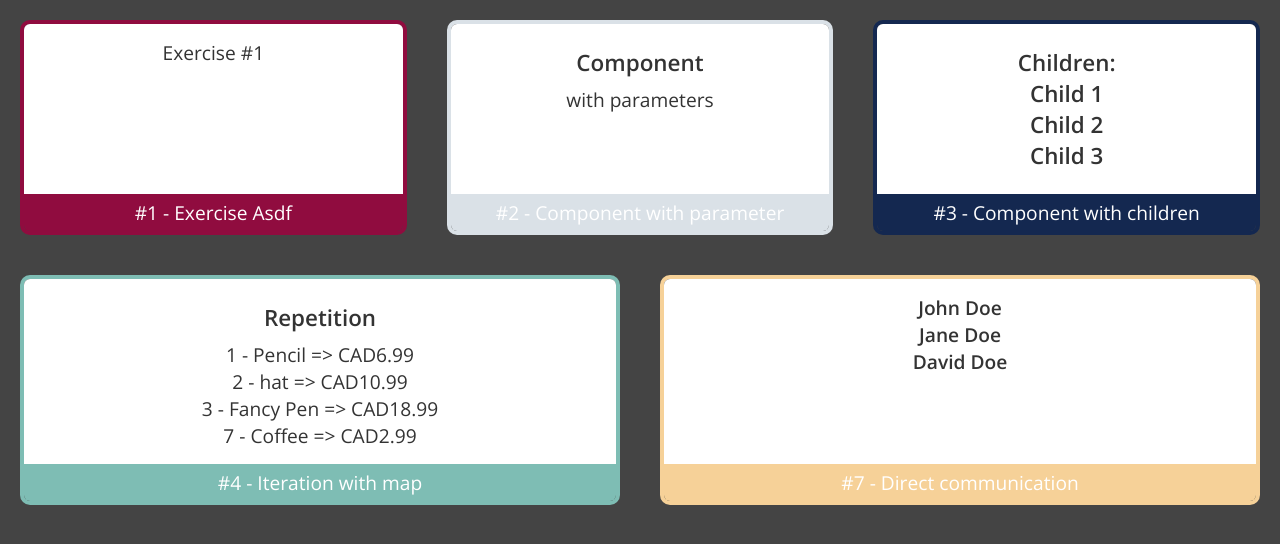
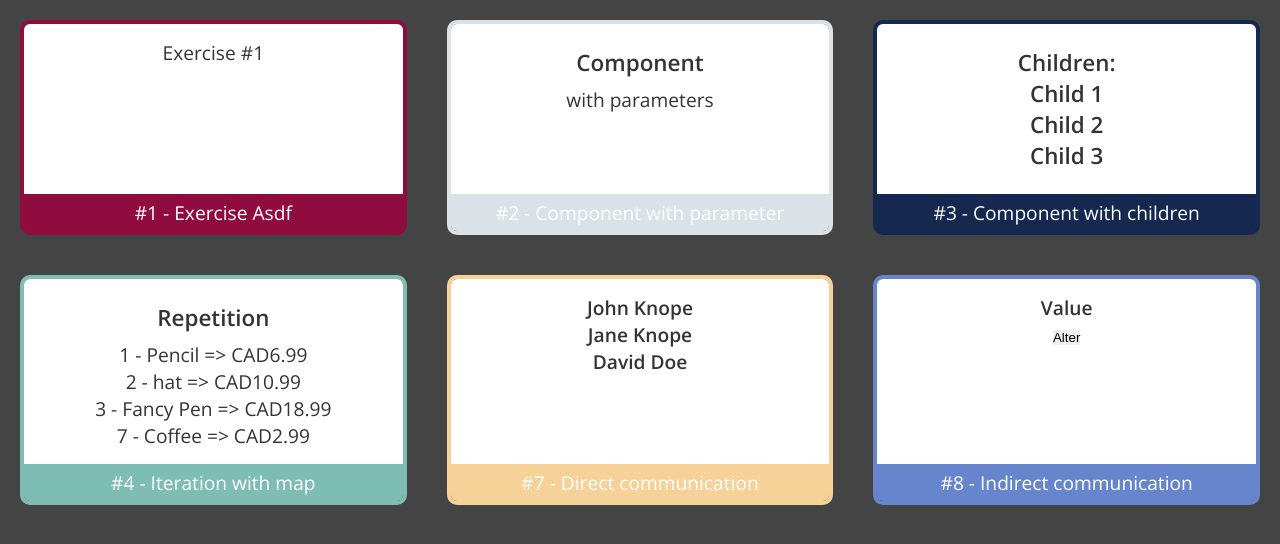
Before and after one commit to romluc/cod3r-reactjscrashcourse, a React (Create React App) app: page / in a window 1280 px wide. Shown: the top 544 px of the page. Built offline with nearby package versions, Linux system fonts and the light colour scheme; data requests are answered from the project's data file; the HTML template or start-up script is replaced by a standard one.

Commit message:
Implement child-parent communication

```diff
--- a/src/App.js
+++ b/src/App.js
@@ -4,6 +4,7 @@ import WithChildren from './components/WithChildren';
 import Card from './components/Card';
 import Repetition from './components/Repetition';
 import Father from './components/Direct/Father';
+import Super from './components/Indirect/Super';
 
 import './App.css';
 
@@ -28,7 +29,10 @@ export default (props) => (
       <Repetition />
     </Card>
     <Card title='#7 - Direct communication' color='#f6d198'>
-      <Father />
+      <Father surname='Knope' />
+    </Card>
+    <Card title='#8 - Indirect communication' color='#6685cc'>
+      <Super />
     </Card>
   </div>
 );
--- a/src/components/Direct/Father.jsx
+++ b/src/components/Direct/Father.jsx
@@ -3,8 +3,10 @@ import Child from './Child';
 
 export default (props) => (
   <div>
-    <Child surname='Doe'>John</Child>
-    <Child surname='Doe'>Jane</Child>
+    <Child {...props}>
+      <strong>John</strong>
+    </Child>
+    <Child surname={props.surname}>Jane</Child>
     <Child surname='Doe'>David</Child>
   </div>
 );
--- /dev/null
+++ b/src/components/Indirect/Sub.jsx
@@ -0,0 +1,9 @@
+import React from 'react';
+
+export default (props) => {
+  return (
+    <div>
+      <button onClick={() => props.whenClick(Math.random())}>Alter</button>
+    </div>
+  );
+};
--- /dev/null
+++ b/src/components/Indirect/Super.jsx
@@ -0,0 +1,15 @@
+import React from 'react';
+import Sub from './Sub';
+
+export default (props) => {
+  const whenClick = (valueFromSub) => {
+    console.log(valueFromSub);
+    console.log('Action!');
+  };
+  return (
+    <div>
+      <h4>Value</h4>
+      <Sub whenClick={whenClick}></Sub>
+    </div>
+  );
+};
```
